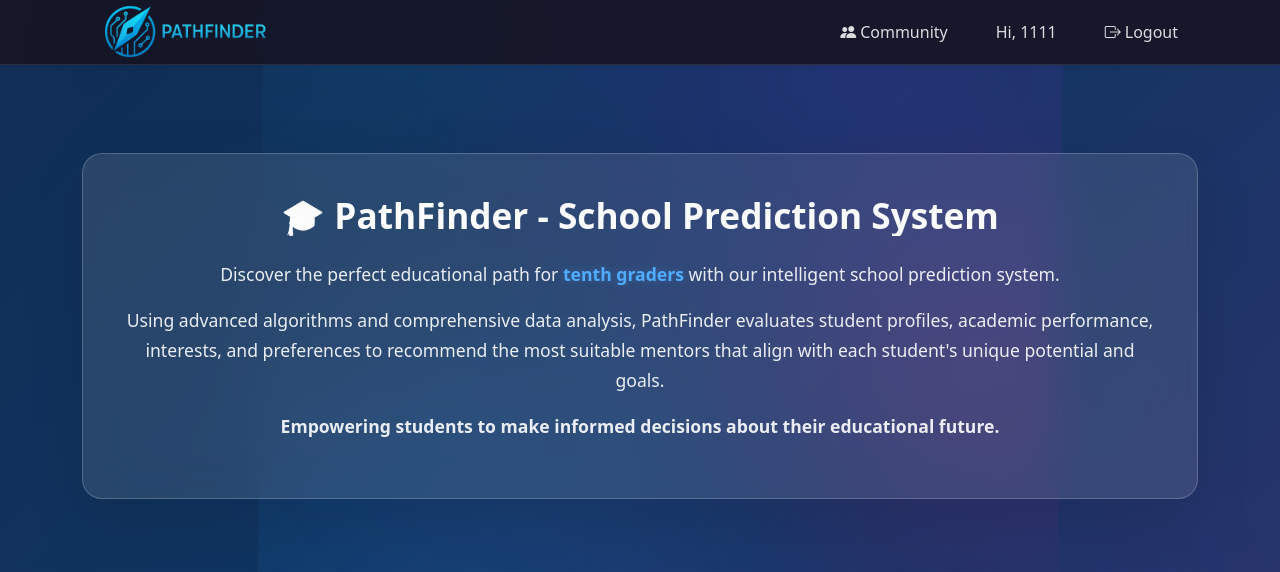
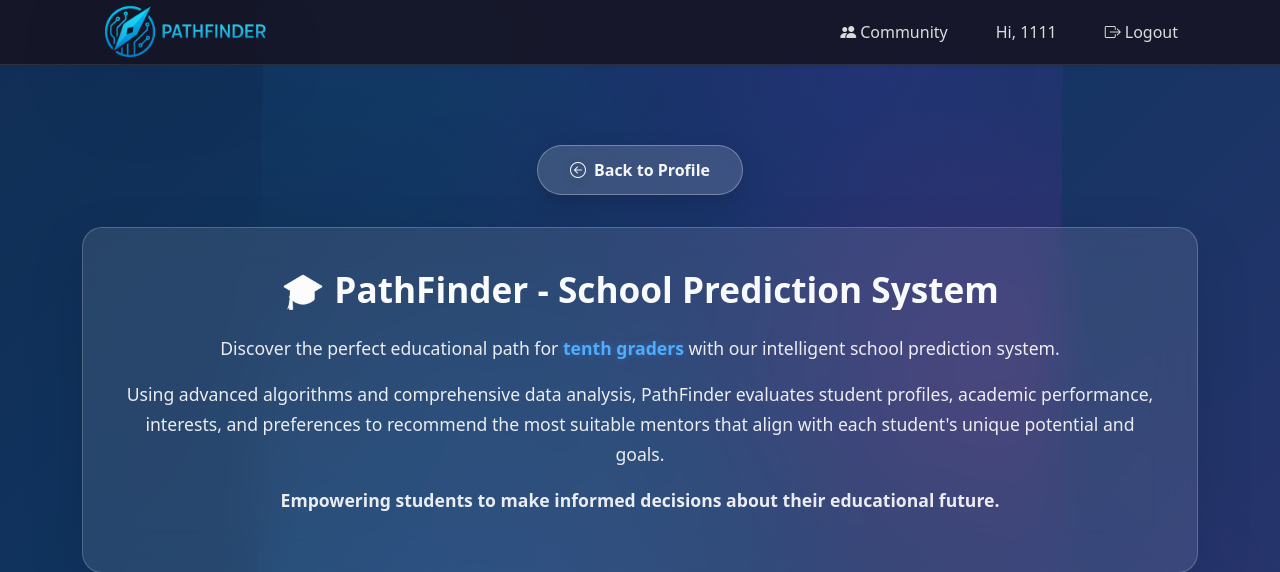
Before and after one commit to codingburgas/2425-11-g-pp-student-practices-assignment-team10, a Flask app: page / in a window 1280 px wide. Shown: the top 572 px of the page. Run offline with Flask 3, Linux system fonts and the light colour scheme; a user stored in the database is signed in; parts of the project's set-up code (start-up, migrations or seed data) failed here and were passed over; some libraries are stand-ins or nearby versions.

Commit message:
Add a button for getting back to the profile page

```diff
--- a/flaskProject/templates/base.html
+++ b/flaskProject/templates/base.html
@@ -332,6 +332,83 @@
             text-shadow: 0 0 10px rgba(79, 172, 254, 0.3);
         }
 
+        /* Back to Profile Button - Matching glassmorphism design */
+        .back-to-profile-section {
+            animation: buttonFadeIn 0.6s ease-out 0.2s both;
+        }
+
+        @keyframes buttonFadeIn {
+            from {
+                opacity: 0;
+                transform: translateY(20px);
+            }
+            to {
+                opacity: 1;
+                transform: translateY(0);
+            }
+        }
+
+        .btn-back-to-profile {
+            background: rgba(255, 255, 255, 0.15);
+            backdrop-filter: blur(15px);
+            border: 1px solid rgba(255, 255, 255, 0.3);
+            border-radius: 50px;
+            color: rgba(255, 255, 255, 0.95);
+            padding: 0.75rem 2rem;
+            font-weight: 600;
+            text-decoration: none;
+            display: inline-flex;
+            align-items: center;
+            justify-content: center;
+            transition: all 0.4s cubic-bezier(0.4, 0, 0.2, 1);
+            position: relative;
+            overflow: hidden;
+            box-shadow: 0 8px 25px rgba(0, 0, 0, 0.15);
+            min-width: 180px;
+        }
+
+        .btn-back-to-profile::before {
+            content: '';
+            position: absolute;
+            top: 0;
+            left: -100%;
+            width: 100%;
+            height: 100%;
+            background: linear-gradient(90deg, transparent, rgba(255, 255, 255, 0.1), transparent);
+            transition: left 0.6s ease;
+        }
+
+        .btn-back-to-profile:hover::before {
+            left: 100%;
+        }
+
+        .btn-back-to-profile:hover {
+            color: white;
+            background: rgba(255, 255, 255, 0.25);
+            border-color: rgba(255, 255, 255, 0.5);
+            transform: translateY(-3px);
+            box-shadow: 0 12px 35px rgba(0, 0, 0, 0.25);
+        }
+
+        .btn-back-to-profile:focus {
+            outline: none;
+            box-shadow: 0 0 0 0.25rem rgba(255, 255, 255, 0.25);
+        }
+
+        .btn-back-to-profile:active {
+            transform: translateY(-1px);
+            transition: transform 0.1s ease;
+        }
+
+        .btn-back-to-profile i {
+            transition: transform 0.3s ease;
+            filter: drop-shadow(0 2px 4px rgba(0, 0, 0, 0.2));
+        }
+
+        .btn-back-to-profile:hover i {
+            transform: translateX(-2px) scale(1.1);
+        }
+
         /* Responsive adjustments */
         @media (max-width: 768px) {
             .welcome-section,
@@ -353,6 +430,12 @@
                 padding: 0.6rem 1.5rem;
                 margin: 0.25rem;
                 font-size: 0.9rem;
+            }
+
+            .btn-back-to-profile {
+                padding: 0.6rem 1.5rem;
+                font-size: 0.9rem;
+                min-width: 160px;
             }
         }
 
@@ -402,6 +485,7 @@
         .alert-info {
             background: rgba(13, 202, 240, 0.9);
             color: white !important;
+        }
 
         .btn-close {
             filter: brightness(0) invert(1);
@@ -544,6 +628,15 @@
 
         {% block content %}{% endblock %}
 
+        <!-- Back to Profile Button - Show when user is authenticated -->
+        {% if current_user.is_authenticated %}
+        <div class="back-to-profile-section text-center mt-4 mb-3">
+            <a href="{{ url_for('main.profile') }}" class="btn btn-back-to-profile">
+                <i class="bi bi-arrow-left-circle me-2"></i>Back to Profile
+            </a>
+        </div>
+        {% endif %}
+
         <!-- Project Description Section - Only show on homepage -->
         {% if request.endpoint == 'main.index' %}
         <div class="project-description">
```
